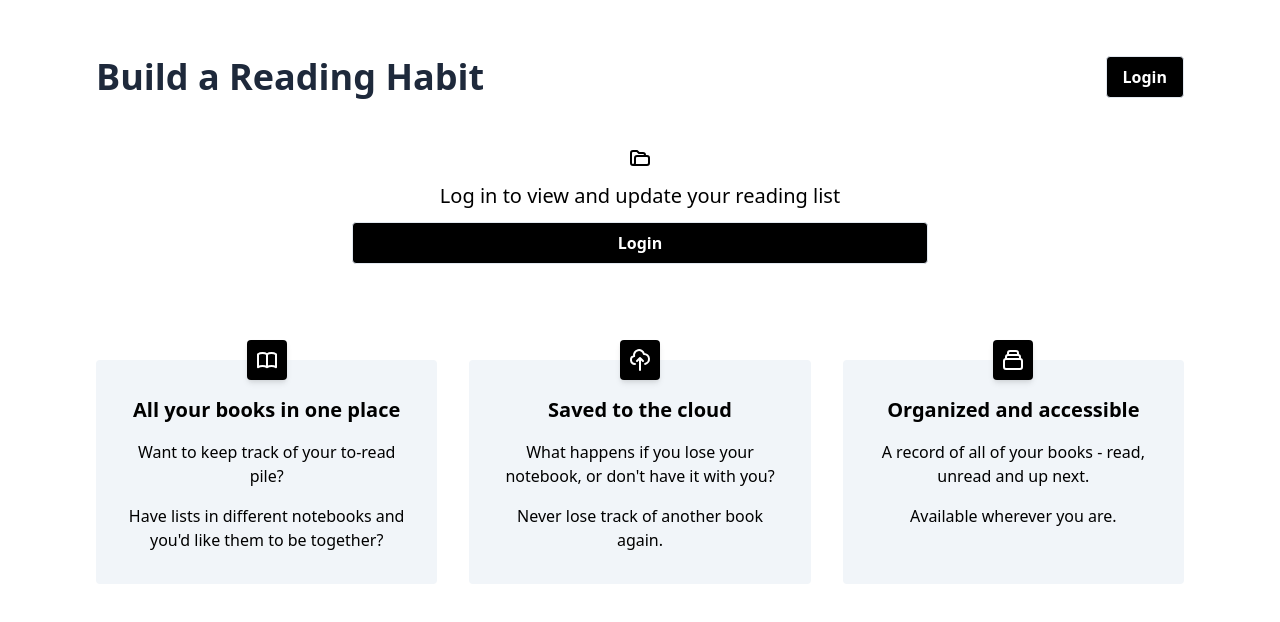
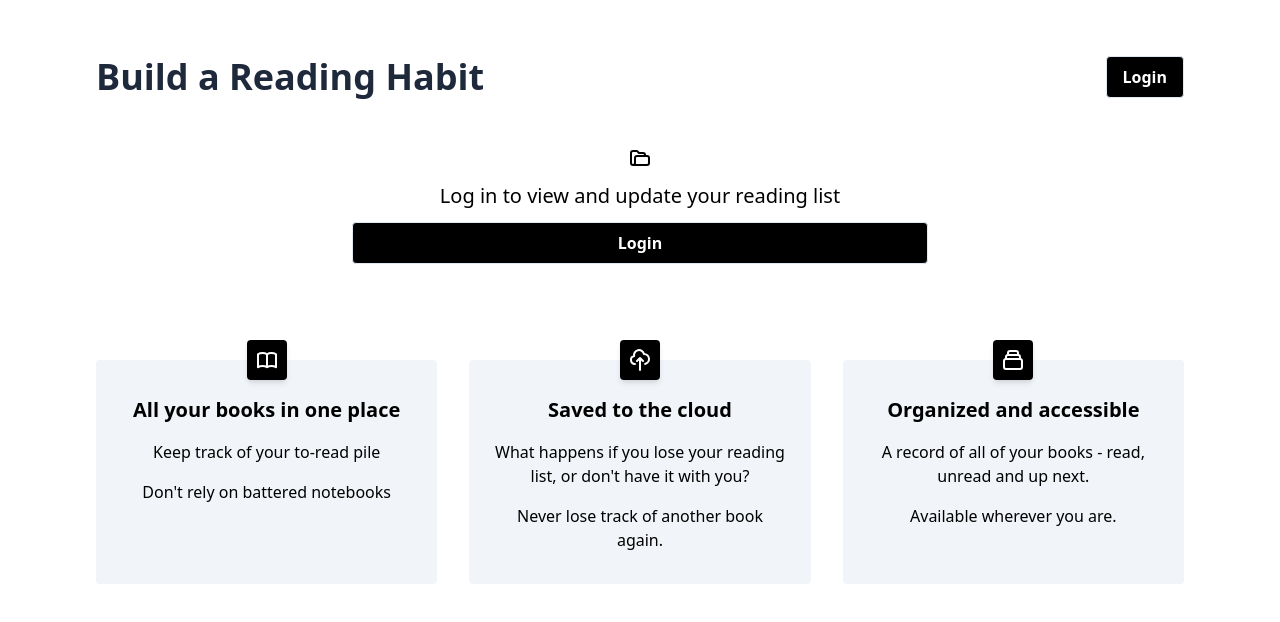
Before and after one commit to GK-Hynes/reading-habit, a Next.js app: page / in a window 1280 px wide. Shown: the top 622 px of the page. Built offline with nearby package versions, Linux system fonts and the light colour scheme; no server answers.

Commit message:
Streamline login flow

```diff
--- a/pages/index.js
+++ b/pages/index.js
@@ -50,7 +50,7 @@ export default function Home() {
               Log in to view and update your reading list
             </p>
             <a
-              href="/api/auth/login"
+              href="/myBooks"
               className="block text-center rounded font-semibold bg-black text-white hover:bg-white hover:text-black border hover:border-black py-2 px-4 transition duration-300 ease-in-out"
             >
               Login
@@ -58,7 +58,7 @@ export default function Home() {
           </div>
         )}
         <section className="py-16 w-full flex justify-evenly gap-8 flex-col lg:flex-row">
-          <div className="bg-gray-100 p-4 mb-16 mx-auto max-w-md flex-1 rounded">
+          <div className="bg-gray-100 p-4 mb-16 mx-auto w-full max-w-md flex-1 rounded">
             <div className="flex justify-center">
               <svg
                 xmlns="http://www.w3.org/2000/svg"
@@ -79,14 +79,13 @@ export default function Home() {
               All your books in one place
             </h3>
             <p className="text-center mb-4 px-2">
-              Want to keep track of your to-read pile?
+              Keep track of your to-read pile
             </p>
             <p className="text-center mb-4 px-2">
-              Have lists in different notebooks and you'd like them to be
-              together?
+              Don't rely on battered notebooks
             </p>
           </div>
-          <div className="bg-gray-100 p-4 mb-16 mx-auto max-w-md flex-1 rounded">
+          <div className="bg-gray-100 p-4 mb-16 mx-auto w-full max-w-md flex-1 rounded">
             <div className="flex justify-center">
               <svg
                 xmlns="http://www.w3.org/2000/svg"
@@ -107,13 +106,14 @@ export default function Home() {
               Saved to the cloud
             </h3>
             <p className="text-center mb-4 px-2">
-              What happens if you lose your notebook, or don't have it with you?
+              What happens if you lose your reading list, or don't have it with
+              you?
             </p>
             <p className="text-center mb-4 px-2">
               Never lose track of another book again.
             </p>
           </div>
-          <div className="bg-gray-100 p-4 mb-16 mx-auto max-w-md flex-1 rounded">
+          <div className="bg-gray-100 p-4 mb-16 mx-auto w-full max-w-md flex-1 rounded">
             <div className="flex justify-center">
               <svg
                 xmlns="http://www.w3.org/2000/svg"
```
